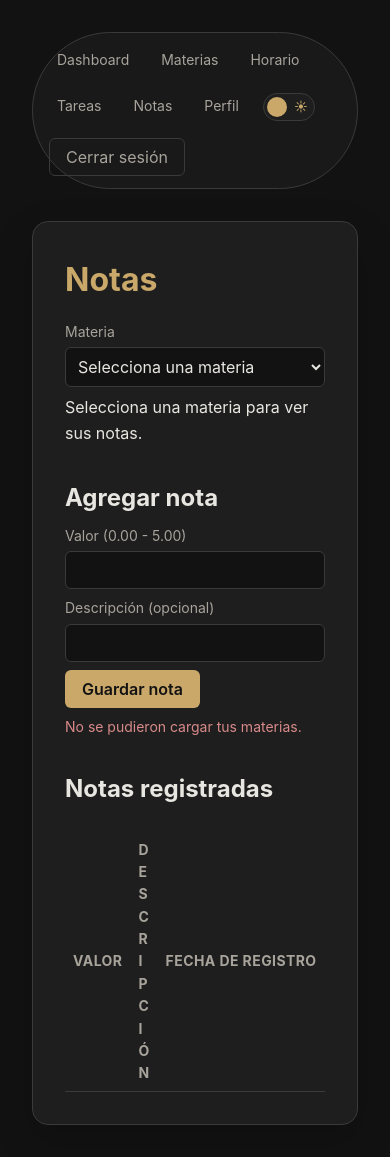
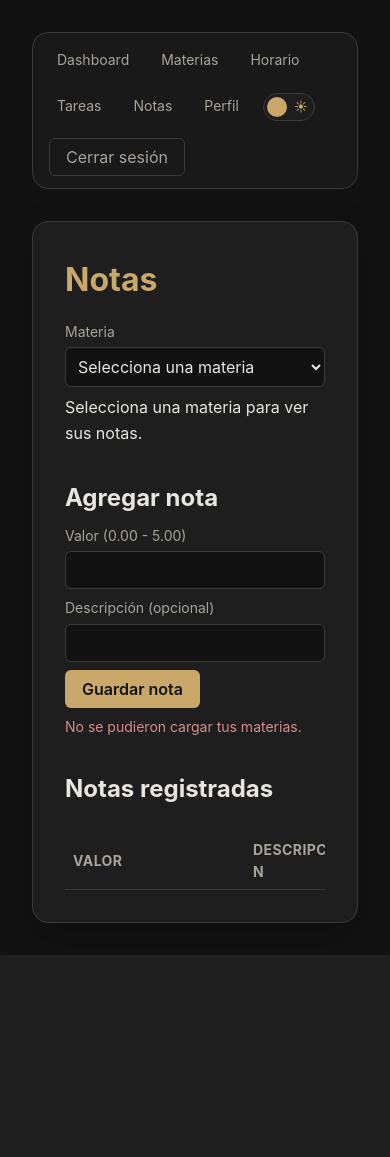
Before and after one commit to itsmanuc16/StudentHub, a PHP site: page /pages/notas.html in a window 390 px wide. After the commit the page ends 955 px from the top, so only its background shows below. Run offline with PHP 8.4, Linux system fonts and the light colour scheme; lists and menus that the app fills with data are empty.

Commit message:
Mejorar responsividad y alineación de tablas

```diff
--- a/frontend/css/components.css
+++ b/frontend/css/components.css
@@ -175,20 +175,45 @@ button.interruptor-tema {
 
 /* Contenedor de scroll horizontal para tablas (protección universal) */
 .tabla-contenedor {
+    width: 100%;
     overflow-x: auto;
 }
 
 /* Ajuste de legibilidad en móvil, solo para tablas compactas (Materias, Notas) */
 @media (max-width: 600px) {
+    nav {
+        border-radius: 16px;
+    }
+
+    .tabla-compacta table {
+        min-width: 450px;
+        table-layout: fixed;
+    }
+
     .tabla-compacta th,
     .tabla-compacta td {
         padding: 6px 8px;
         font-size: var(--tamano-pequeno);
-        white-space: nowrap;
+    }
+
+    .tabla-compacta th:nth-child(1),
+    .tabla-compacta td:nth-child(1) {
+        width: 40%;
+    }
+
+    .tabla-compacta th:nth-child(2),
+    .tabla-compacta td:nth-child(2) {
+        width: 25%;
+    }
+
+    .tabla-compacta th:nth-child(3),
+    .tabla-compacta td:nth-child(3) {
+        width: 35%;
     }
 
     .tabla-compacta .col-texto-largo {
         white-space: normal;
         word-break: break-word;
+        overflow-wrap: break-word;
     }
 }
```
Also changed, not shown: frontend/index.html (line endings or trailing spaces).
